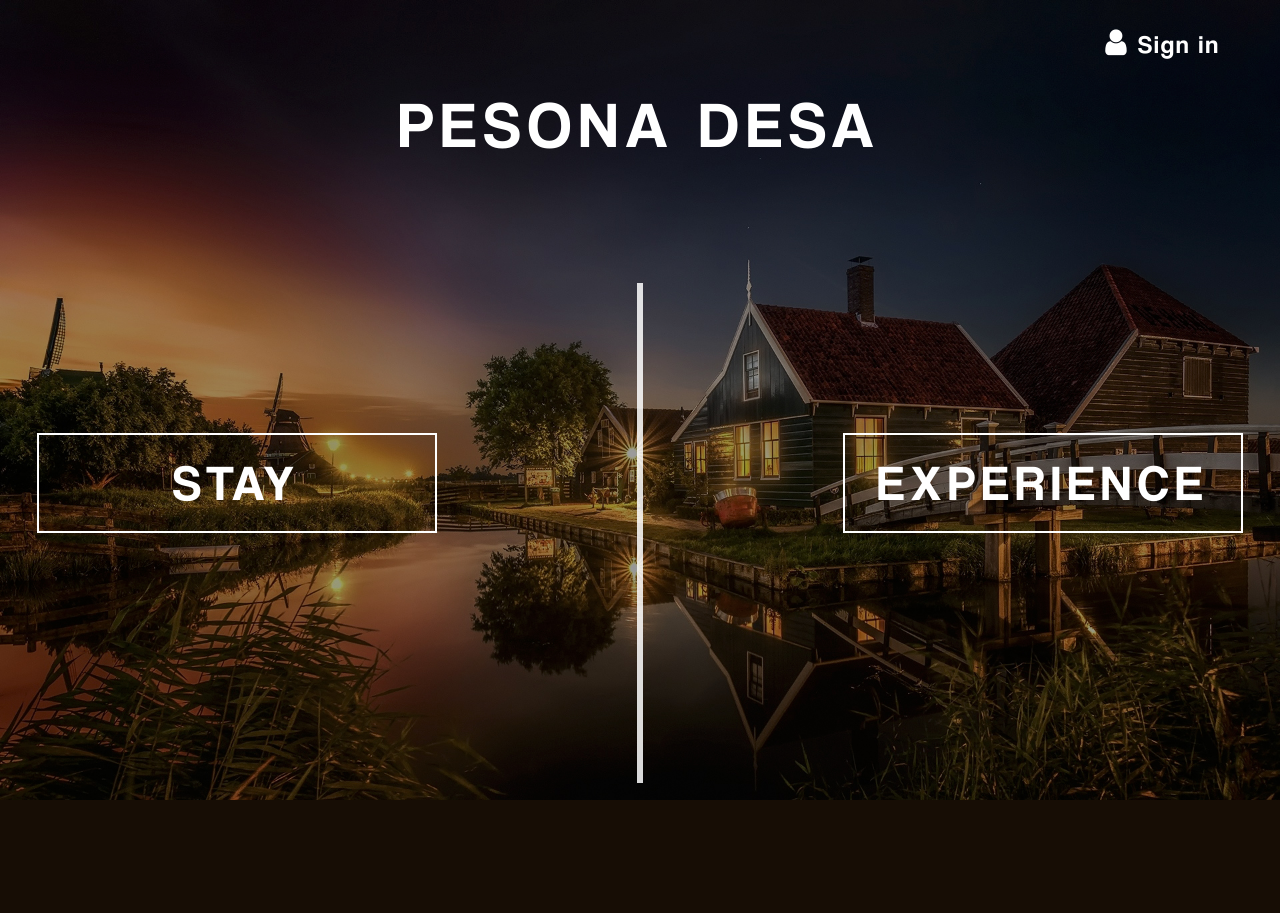
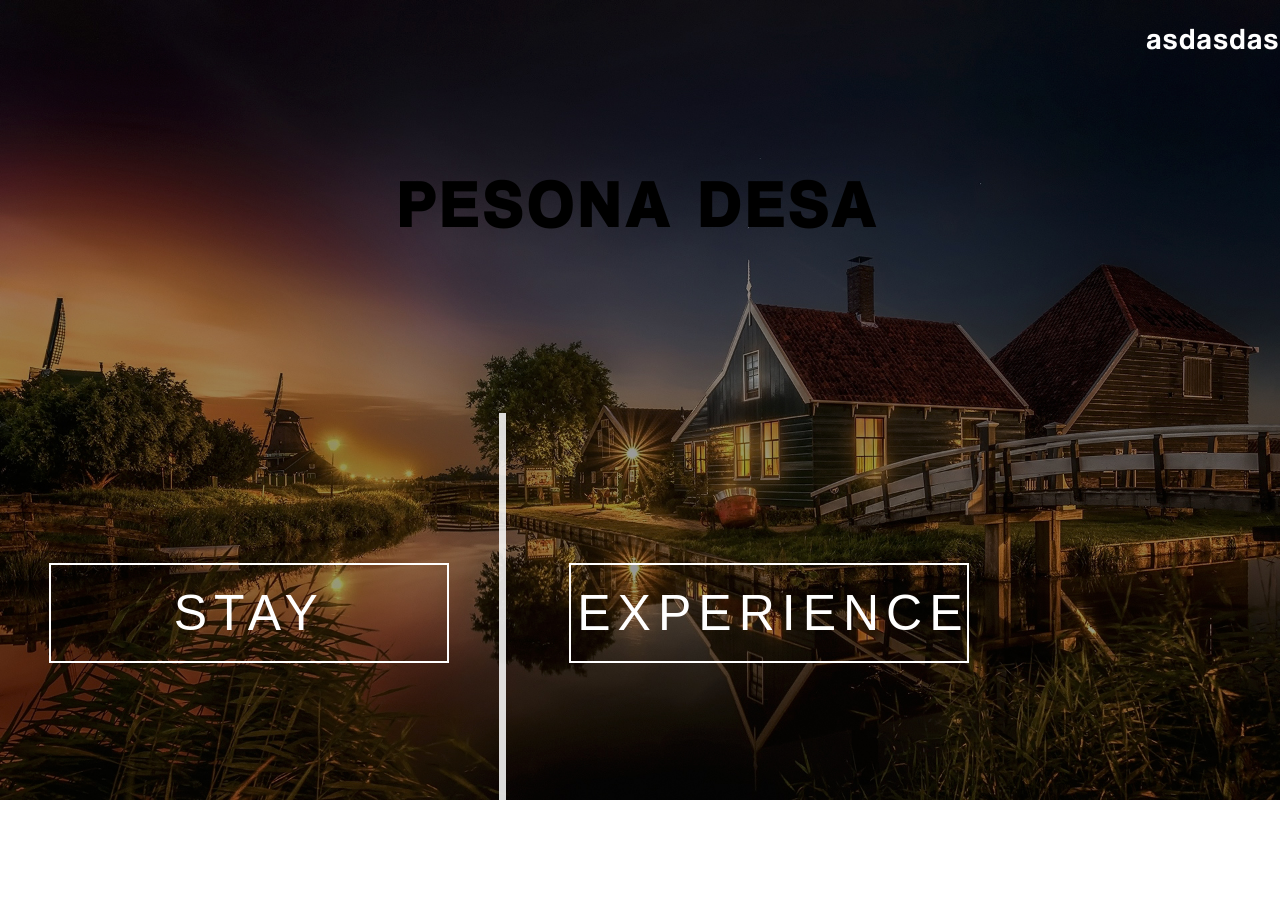
Before and after one commit to harrysenjaya/Pesona-Desa, a PHP site: page /View/frontpage.html in a window 1280 px wide. Before the commit the page ends 800 px from the top, so only its background shows below. Run offline with PHP 8.4, Linux system fonts and the light colour scheme.

Commit message:
belom bener

```diff
--- a/View/Style/frontpage.css
+++ b/View/Style/frontpage.css
@@ -3,17 +3,35 @@
     src: url("../Fonts/coolvetica rg.ttf") format('truetype');
 }
 
-body {
+*{
+    box-sizing: border-box;
+}
+
+html, body {
+    width: 100%;
+    height: 100%;
     margin:0;
     padding:0;
     font-family: 'Coolvetica';
     background-image: url('../Image/HADE.jpg');
     background-size: cover;
     background-repeat: no-repeat;
-    position: fixed;
-    width: 100%;
-    height: 100%;
+}
 
+.header{
+    width: 80vw;
+    height: 100px;
+    min-width: 700px;
+    float: right;
+    color: white;
+    font-size: 30px;
+    margin-top: 20px;
+    text-align: right;
+}
+
+.wrapper{
+    width: 1000px;
+    overflow: auto;
 }
 
 .font{
@@ -26,7 +44,7 @@ body {
     letter-spacing: 8px;
     font-family: 'Coolvetica';
     text-align: center;
-    padding-bottom: 100px;
+    padding-bottom: 10%;
 }
 
 .clearFloat{
--- a/View/frontpage.html
+++ b/View/frontpage.html
@@ -4,7 +4,7 @@
 <head>
 
     <title>Pesona Desa</title>
-    <link rel="stylesheet" href="Style/w3.css">
+    <!-- <link rel="stylesheet" href="Style/w3.css"> -->
     <link rel="stylesheet" href="Style/frontpage.css" />
     <link rel="stylesheet" href="Fonts/font-awesome.css" />
     <link rel="stylesheet" href="https://cdnjs.cloudflare.com/ajax/libs/font-awesome/4.7.0/css/font-awesome.min.css">
@@ -12,18 +12,19 @@
 </head>
 
 <body>
-    <div class="font" style="float: right;font-size: 30px; margin-top: 20px; margin-right: 50px;">
-        <i class="fa fa-user w3-text-white"></i>
+    <div class="header font">
+        asdasdas
+        <!-- <i class="fa fa-user w3-text-white"></i>
         <a href="" style="text-decoration: none;">
             <p class="mainLogin" style="display: inline; color: white; margin-right: 10px; font-size: 25px;">Sign in</p>
-        </a>
+        </a> -->
     </div>
     <div class="clearFloat"></div>
     <div>
         <h1 class="w3-text-white judulMain">PESONA DESA</h1>
     </div>
-    <div style="width: 49.75%; float: left;">
-        <div style="float: right; margin-top: 150px; margin-right: 200px;" >
+    <div style="width: 39%; float: left;">
+        <div style="float: right; margin-top: 150px; margin-right: 10%;" >
             <button class="mainButton">STAY</button>
         </div>
     </div>
@@ -31,7 +32,7 @@
 
     </div>
     <div style="width: 49.75%; float: left;">
-        <div style="margin-top: 150px; margin-left: 200px;">
+        <div style="margin-top: 150px; margin-left: 10%;">
             <button class="mainButton">EXPERIENCE</button>
         </div>
     </div>
```
